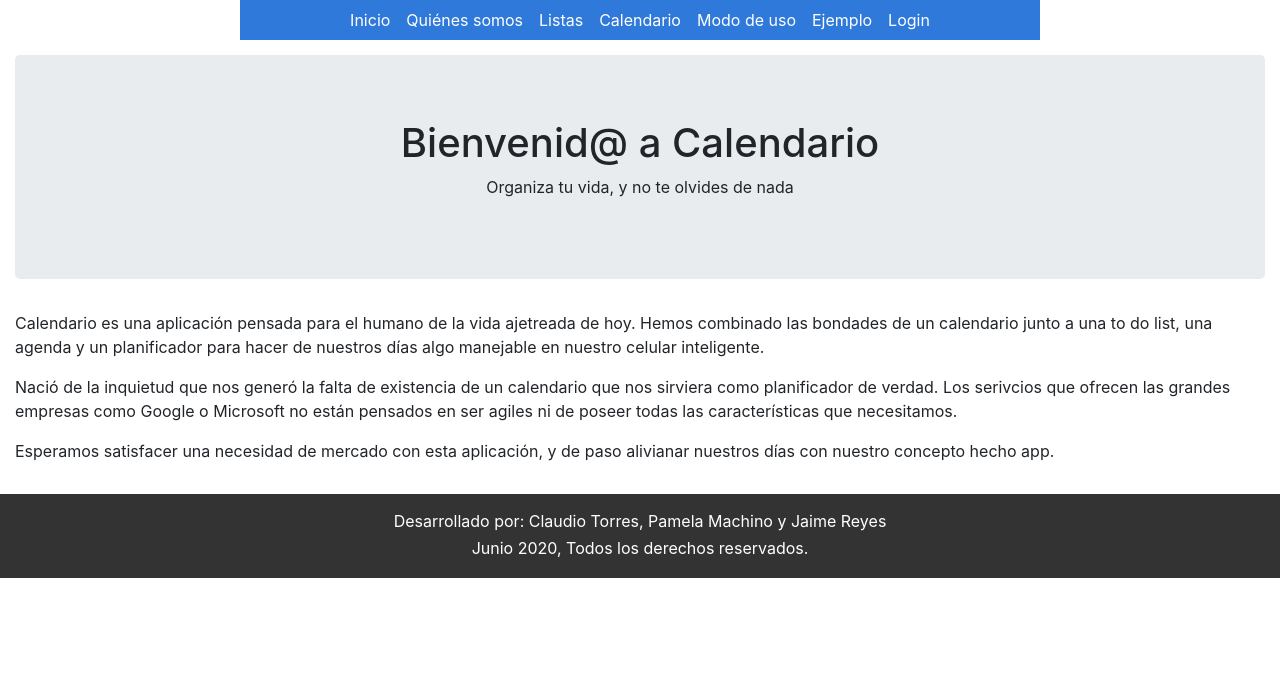
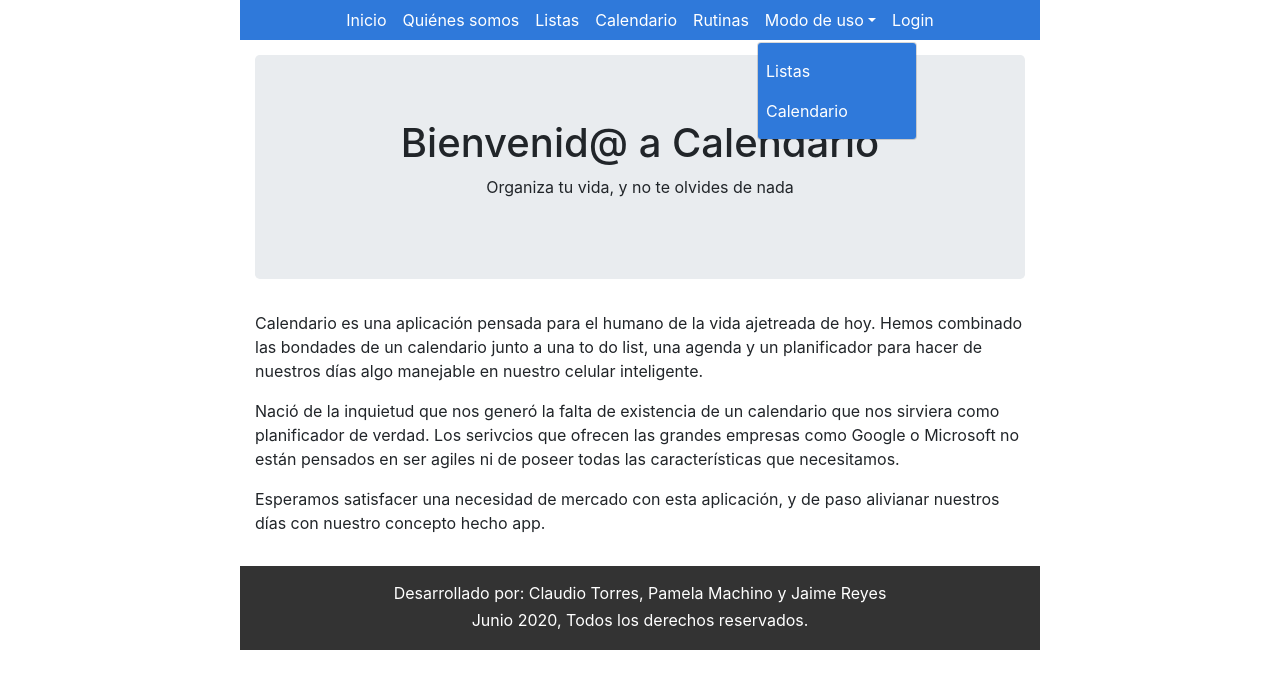
Before and after one commit to ClaudioRowe/EvalFinal28M3, a plain HTML site: page index.html in a window 1280 px wide. Both pictures are taken after a click on the link "Modo de uso". Drawn offline with nearby package versions, Linux system fonts and the light colour scheme.

Commit message:
Reparados calendario y rutina

```diff
--- a/index.html
+++ b/index.html
@@ -36,18 +36,25 @@
                             <li><a href="quienes-somos.html"><span ></span>Quiénes somos</a></li>
                             <li><a href="lista.html"><span ></span>Listas</a></li>
                             <li><a href="calendario.html"><span ></span>Calendario</a></li>
-                                <li><a href="#"><span ></span>Modo de uso</a></li>
-                                <li><a href="#"><span ></span>Ejemplo</a></li>
+                            <li><a href="#"><span ></span>Rutinas</a></li>
+                            <div class="dropdown">
+                                <a href="#" class="dropdown-toggle" data-toggle="dropdown"><span ></span>Modo de uso</a>
+                                <div class="dropdown-menu">
+                                    <a href="lista-uso.html" class="dropdown-item">Listas</a>
+                                    <a href="#" class="dropdown-item">Calendario</a>
+                                </div>
+                            </div>
                         </ul>
+
                         <ul class="login">
-                                <li><a href="#" id="">Login</a></li>
+                            <li><a href="#" id="sld3">Login</a></li>
                         </ul>
 
                     </nav>
                 </div>
 
             </header>
-            </div>
+
             <main class="container-fluid">
                 <div class="jumbotron">
                     <h1>Bienvenid@ a Calendario</h1>
```
Also changed, not shown: calendario.html (+4 -2 lines), rutina.html (+2 -0 lines). Lines whose indentation alone changed are shown as unchanged.
